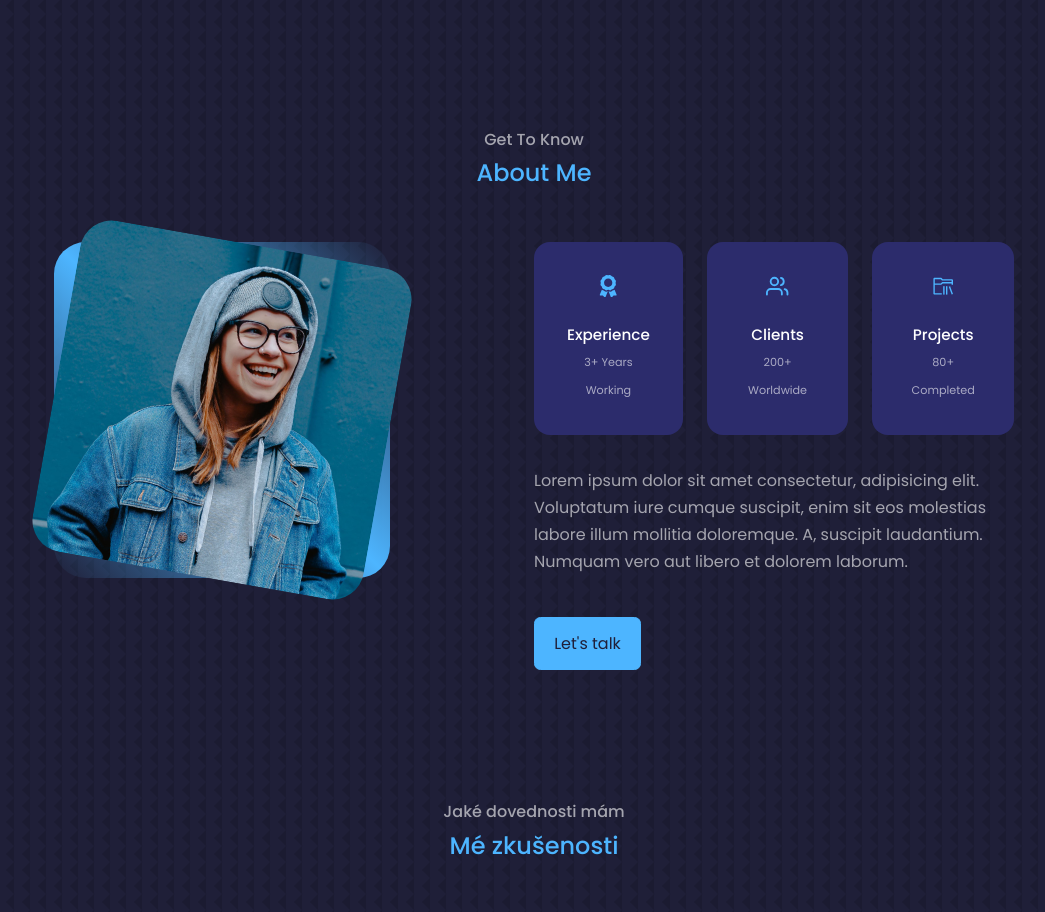
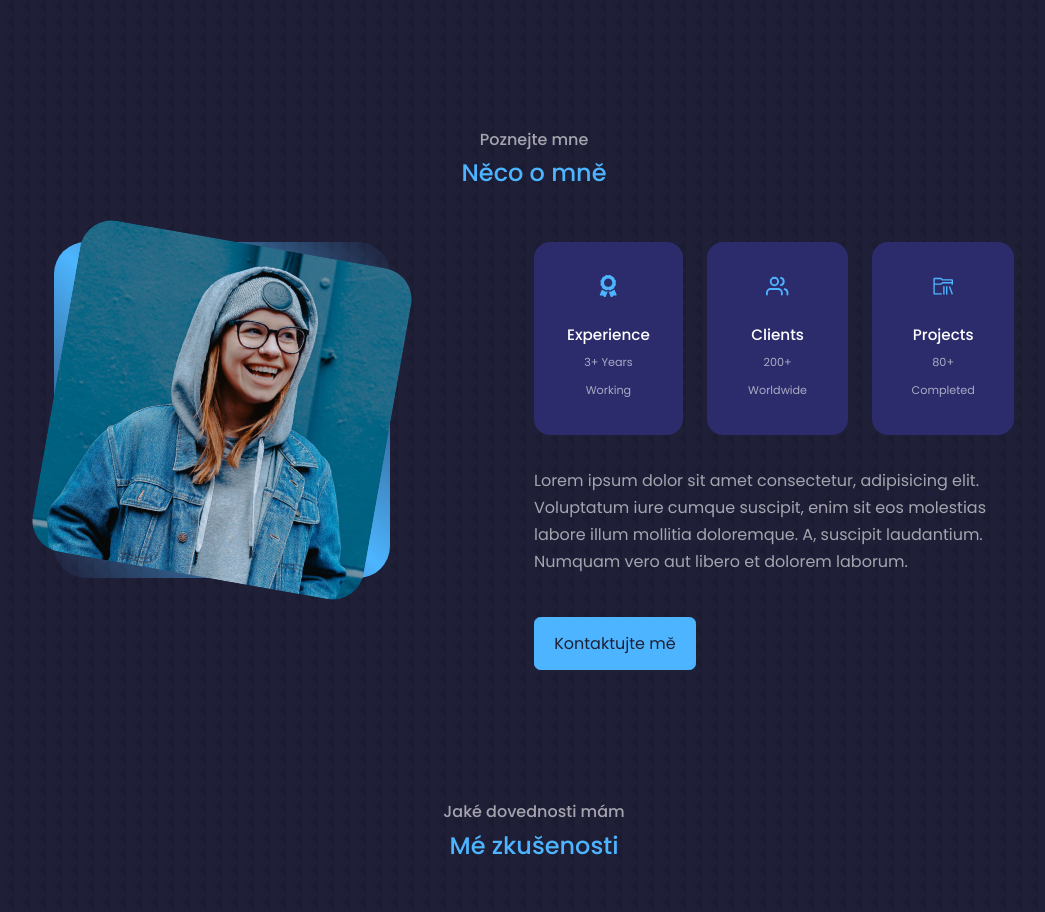
Before and after one commit to korinekj/first-react-portfolio, a React (Create React App) app: page / in a window 1280 px wide. Shown: the part 802-1714 px from the top of the page, without its empty margins (106-1151 px from the left). Built offline with nearby package versions, Linux system fonts and the light colour scheme.

Commit message:
About.jsx - texty do cestiny

```diff
--- a/src/components/about/About.jsx
+++ b/src/components/about/About.jsx
@@ -8,8 +8,8 @@ import { VscFolderLibrary } from "react-icons/vsc";
 const About = () => {
   return (
     <section id="about">
-      <h5>Get To Know</h5>
-      <h2>About Me</h2>
+      <h5>Poznejte mne</h5>
+      <h2>Něco o mně</h2>
 
       <div className="container about__container">
         <div className="about__me">
@@ -47,7 +47,7 @@ const About = () => {
           </p>
 
           <a href="#contact" className="btn btn-primary">
-            Let's talk
+            Kontaktujte mě
           </a>
         </div>
       </div>
```
